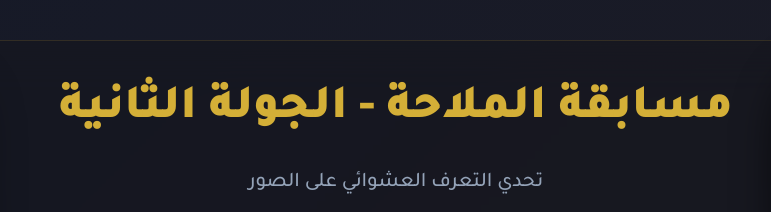
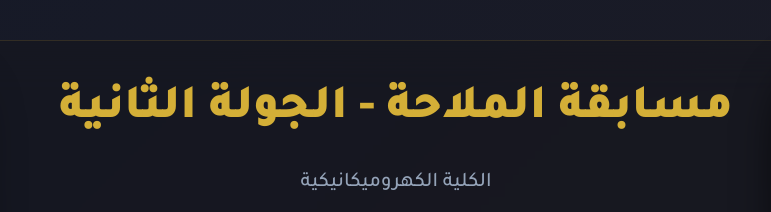
Before and after one commit to ATC5/8, a plain HTML site: page round2.html in a window 1280 px wide. Shown: the top 212 px of the page, 184-955 px from the left. Drawn offline with Linux system fonts and the light colour scheme.

Commit message:
Update round2.html

```diff
--- a/round2.html
+++ b/round2.html
@@ -70,7 +70,7 @@
 
     <div class="main-container">
         <h1>مسابقة الملاحة - الجولة الثانية</h1>
-        <div class="subtitle">تحدي التعرف العشوائي على الصور</div>
+        <div class="subtitle">الكلية الكهروميكانيكية</div>
 
         <div id="image-box">
             <div class="placeholder-text" id="placeholder">جاهزون؟ اضغط لعرض الصورة الأولى</div>
```
